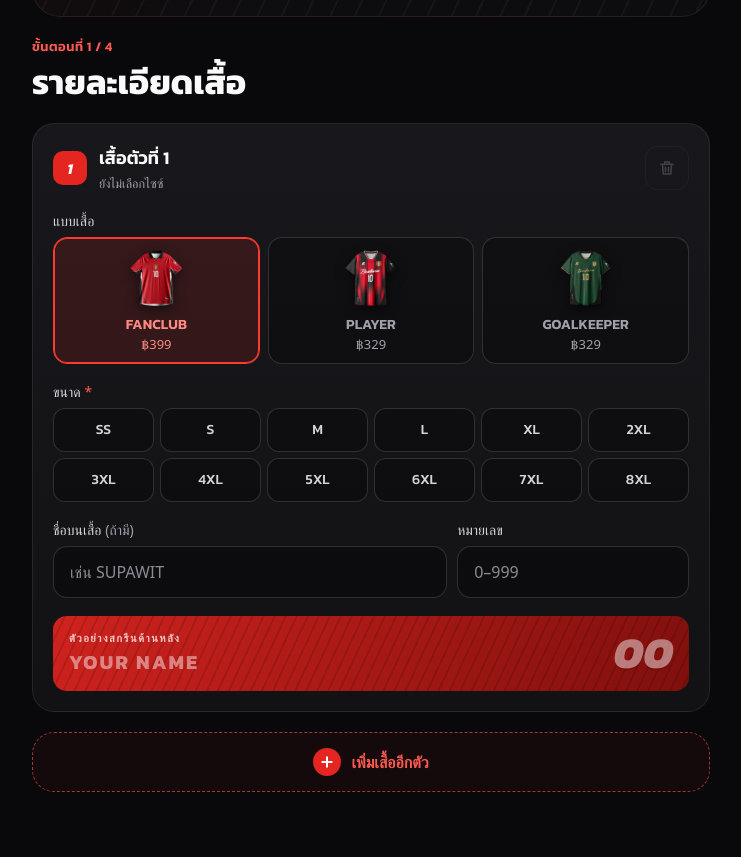
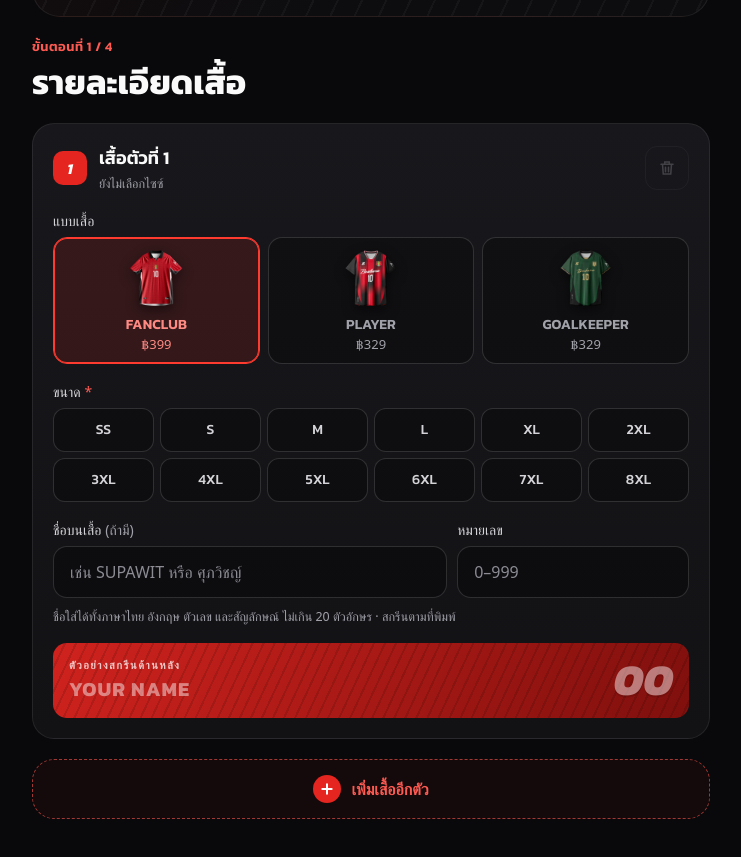
Before and after one commit to superwitsan10-beep/benchama101-jersey, a plain HTML site: page index.html in a window 1280 px wide. Shown: the part 825-1682 px from the top of the page, without its empty margins (88-829 px from the left). Before the commit the page ends 1657 px from the top, so only its background shows below. Drawn offline with Linux system fonts and the light colour scheme; a web font is replaced by a local one.

Commit message:
Allow Thai, English and symbols in jersey name
Co-Authored-By: Claude Opus 5.5 <noreply@anthropic.com>
Claude-Session: https://claude.ai/code/session_012rsS9GvruoQ5gqp8V116oS

```diff
--- a/index.html
+++ b/index.html
@@ -146,7 +146,7 @@ select.in option{background:#18181C}
   linear-gradient(115deg,rgba(229,37,31,.9),rgba(140,16,12,.9)),
   repeating-linear-gradient(115deg,rgba(0,0,0,.12) 0 2px,transparent 2px 10px);background-blend-mode:multiply}
 .preview .pl{font-size:11px;font-weight:600;letter-spacing:1.5px;text-transform:uppercase;color:rgba(255,255,255,.75)}
-.preview .pn{font-family:Kanit,sans-serif;font-weight:700;font-size:20px;letter-spacing:2px;text-transform:uppercase;color:#fff;white-space:nowrap;overflow:hidden;text-overflow:ellipsis}
+.preview .pn{font-family:Kanit,sans-serif;font-weight:700;font-size:20px;letter-spacing:1px;color:#fff;white-space:nowrap;overflow:hidden;text-overflow:ellipsis}
 .preview .pnum{font-family:Kanit,sans-serif;font-weight:800;font-style:italic;font-size:44px;line-height:1;color:#fff;text-shadow:0 2px 0 rgba(0,0,0,.25);min-width:64px;text-align:right}
 .preview .empty{opacity:.45}
 .add{height:60px;border-radius:var(--r-lg);border:1.5px dashed rgba(255,90,82,.6);background:rgba(229,37,31,.05);color:var(--red-text);font-size:16px;font-weight:600;display:flex;align-items:center;justify-content:center;gap:10px;transition:all .2s var(--ease)}
@@ -633,11 +633,12 @@ function renderItems(){
       </div>
       <div class="namenum">
         <div class="field"><label class="lbl" for="nm${it.id}">ชื่อบนเสื้อ <span class="opt">(ถ้ามี)</span></label>
-          <input class="in" id="nm${it.id}" data-act="name" value="${esc(it.name)}" placeholder="เช่น SUPAWIT" maxlength="15" autocapitalize="characters" style="text-transform:uppercase"></div>
+          <input class="in" id="nm${it.id}" data-act="name" value="${esc(it.name)}" placeholder="เช่น SUPAWIT หรือ ศุภวิชญ์" maxlength="20" autocomplete="off" spellcheck="false"></div>
         <div class="field"><label class="lbl" for="no${it.id}">หมายเลข</label>
           <input class="in" id="no${it.id}" data-act="number" value="${esc(it.number)}" inputmode="numeric" maxlength="3" placeholder="0–999"></div>
       </div>
       <div class="err" data-err="number"></div>
+      <span class="hint" style="margin-top:-8px">ชื่อใส่ได้ทั้งภาษาไทย อังกฤษ ตัวเลข และสัญลักษณ์ ไม่เกิน 20 ตัวอักษร · สกรีนตามที่พิมพ์</span>
       <div class="preview" aria-label="ตัวอย่างสกรีนด้านหลัง">
         <div style="min-width:0;display:flex;flex-direction:column;gap:2px"><span class="pl">ตัวอย่างสกรีนด้านหลัง</span><span class="pn ${it.name?'':'empty'}" data-pn>${esc(it.name||'YOUR NAME')}</span></div>
         <span class="pnum ${it.number!==''?'':'empty'}" data-pnum>${esc(it.number!==''?it.number:'00')}</span>
@@ -665,7 +666,7 @@ $('items').addEventListener('click',e=>{
 $('items').addEventListener('input',e=>{
   const t=e.target; const f=findItem(t); if(!f) return;
   if(t.dataset.act==='name'){
-    f.it.name=t.value.toUpperCase().trim();
+    f.it.name=Array.from(t.value.trim()).slice(0,20).join('');
     const pn=f.card.querySelector('[data-pn]'); pn.textContent=f.it.name||'YOUR NAME'; pn.classList.toggle('empty',!f.it.name);
   }
   if(t.dataset.act==='number'){
```
Also changed, not shown: 1 other file.
